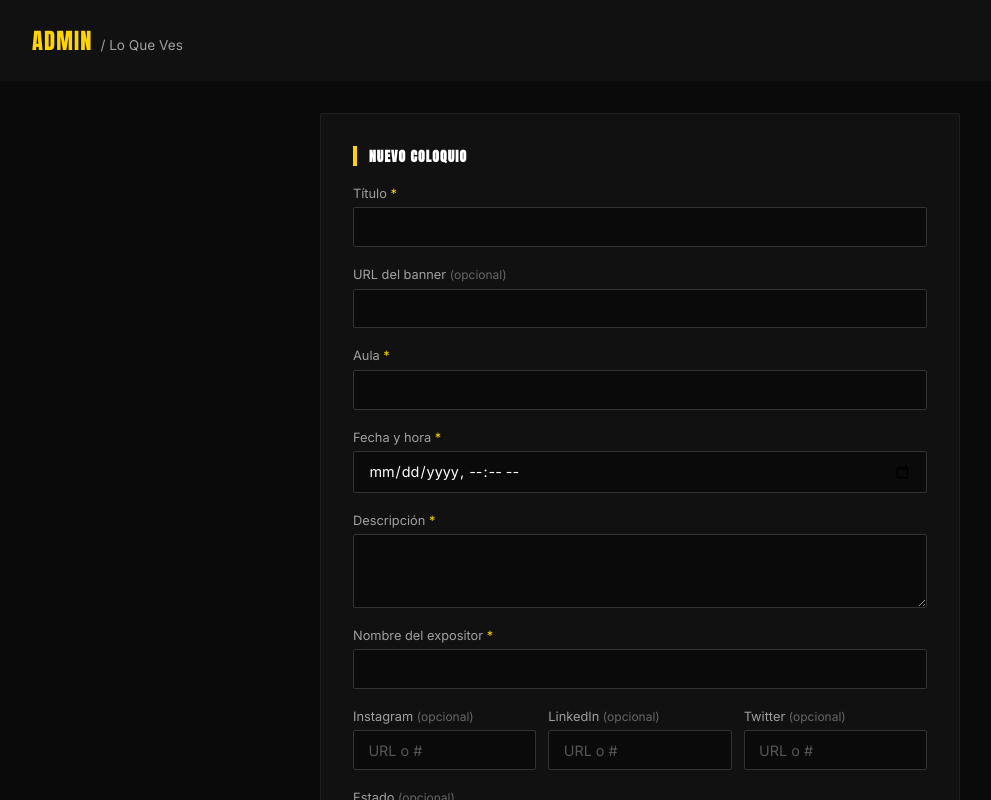
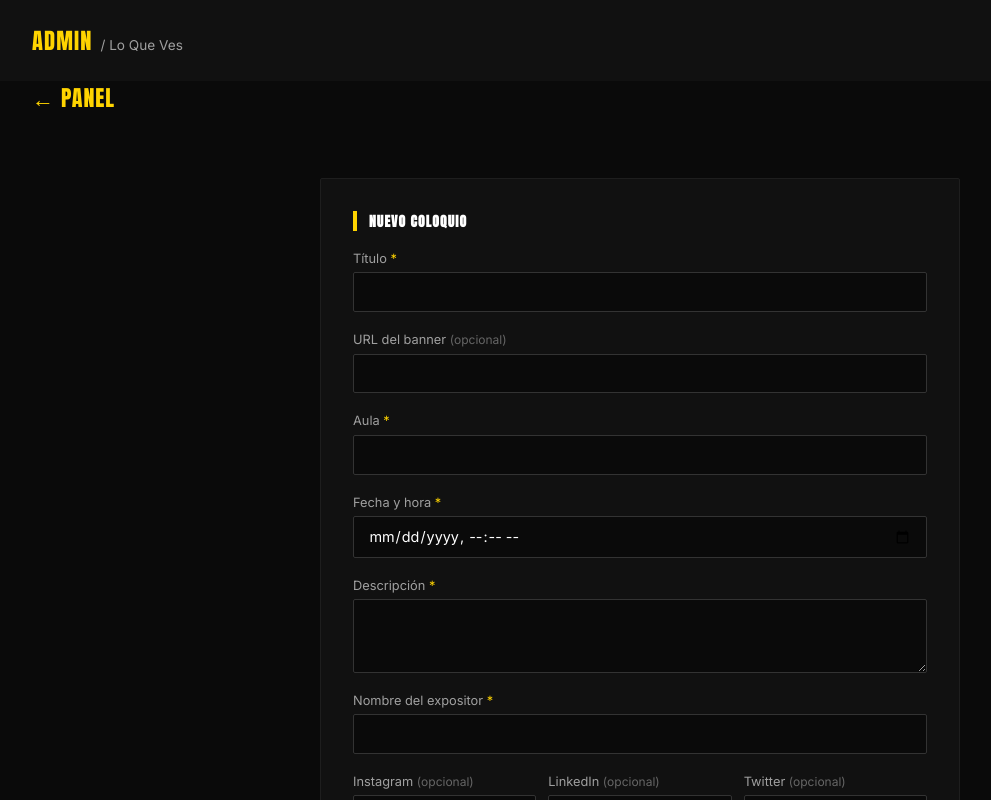
Before and after one commit to Paula-C3/lo-que-ves, a React (Vite) app: page /admin in a window 1280 px wide. Shown: the top 800 px of the page, without its empty margins (0-991 px from the left). Built offline with nearby package versions, Linux system fonts and the light colour scheme; no server answers; the database is empty.

Commit message:
feat: back to panel navigation on admin pages

```diff
--- /dev/null
+++ b/src/components/BackToPanel.jsx
@@ -0,0 +1,11 @@
+import { useNavigate } from 'react-router-dom'
+
+export default function BackToPanel() {
+  const navigate = useNavigate()
+
+  return (
+    <button className="back-to-panel" onClick={() => navigate('/dashboard')}>
+      ← PANEL
+    </button>
+  )
+}
--- a/src/pages/Admin.jsx
+++ b/src/pages/Admin.jsx
@@ -1,5 +1,6 @@
 import { useState, useEffect } from 'react'
 import { getAllLectures, createLecture, updateLecture, deleteLecture } from '../lib/lecturesService'
+import BackToPanel from '../components/BackToPanel'
 
 function formatDateTime(iso) {
   const d = new Date(iso)
@@ -158,6 +159,10 @@ export default function Admin() {
         <span className="admin-brand">ADMIN</span>
         <span className="admin-brand-sub">/ Lo Que Ves</span>
       </header>
+
+      <div style={{ padding: '0 2rem' }}>
+        <BackToPanel />
+      </div>
 
       <form className="admin-card" onSubmit={handleSubmit}>
         <h2 className="admin-section-heading">NUEVO COLOQUIO</h2>
--- a/src/pages/Analytics.jsx
+++ b/src/pages/Analytics.jsx
@@ -1,5 +1,6 @@
 import { useState, useEffect } from 'react'
 import { useNavigate } from 'react-router-dom'
+import BackToPanel from '../components/BackToPanel'
 import { getTotalUsers, getPostsPerLecture, getLectureTitles } from '../lib/analyticsService'
 
 export default function Analytics() {
@@ -50,6 +51,10 @@ export default function Analytics() {
         <button className="analytics-back" onClick={() => navigate('/home')}>← VOLVER</button>
       </header>
 
+      <div style={{ padding: '0 2rem' }}>
+        <BackToPanel />
+      </div>
+
       <div className="analytics-kpi-row">
         <div className="analytics-card">
           <span className="analytics-card-label">TOTAL LOGINS</span>
--- a/src/pages/Moderation.jsx
+++ b/src/pages/Moderation.jsx
@@ -1,5 +1,6 @@
 import { useState, useEffect } from 'react'
 import { useNavigate } from 'react-router-dom'
+import BackToPanel from '../components/BackToPanel'
 import { getAllPosts, deletePost } from '../lib/postsService'
 import { getAllLectures } from '../lib/lecturesService'
 import '../styles/moderation.css'
@@ -48,6 +49,10 @@ export default function Moderation() {
         </div>
         <button className="analytics-back" onClick={() => navigate('/dashboard')}>← PANEL</button>
       </header>
+
+      <div style={{ padding: '0 2rem' }}>
+        <BackToPanel />
+      </div>
 
       <div className="moderation-tabs">
         <button
--- a/src/styles/globals.css
+++ b/src/styles/globals.css
@@ -45,6 +45,26 @@ input, select {
   color: inherit;
 }
 
+.back-to-panel {
+  display: inline-flex;
+  align-items: center;
+  gap: 8px;
+  font-family: var(--font-display);
+  font-size: 22px;
+  color: var(--color-accent);
+  background: transparent;
+  border: none;
+  cursor: pointer;
+  padding: 0;
+  margin-bottom: 32px;
+  transition: opacity 0.2s ease;
+  letter-spacing: 0.04em;
+}
+
+.back-to-panel:hover {
+  opacity: 0.7;
+}
+
 @keyframes slideInUp {
   from {
     opacity: 0;
```
